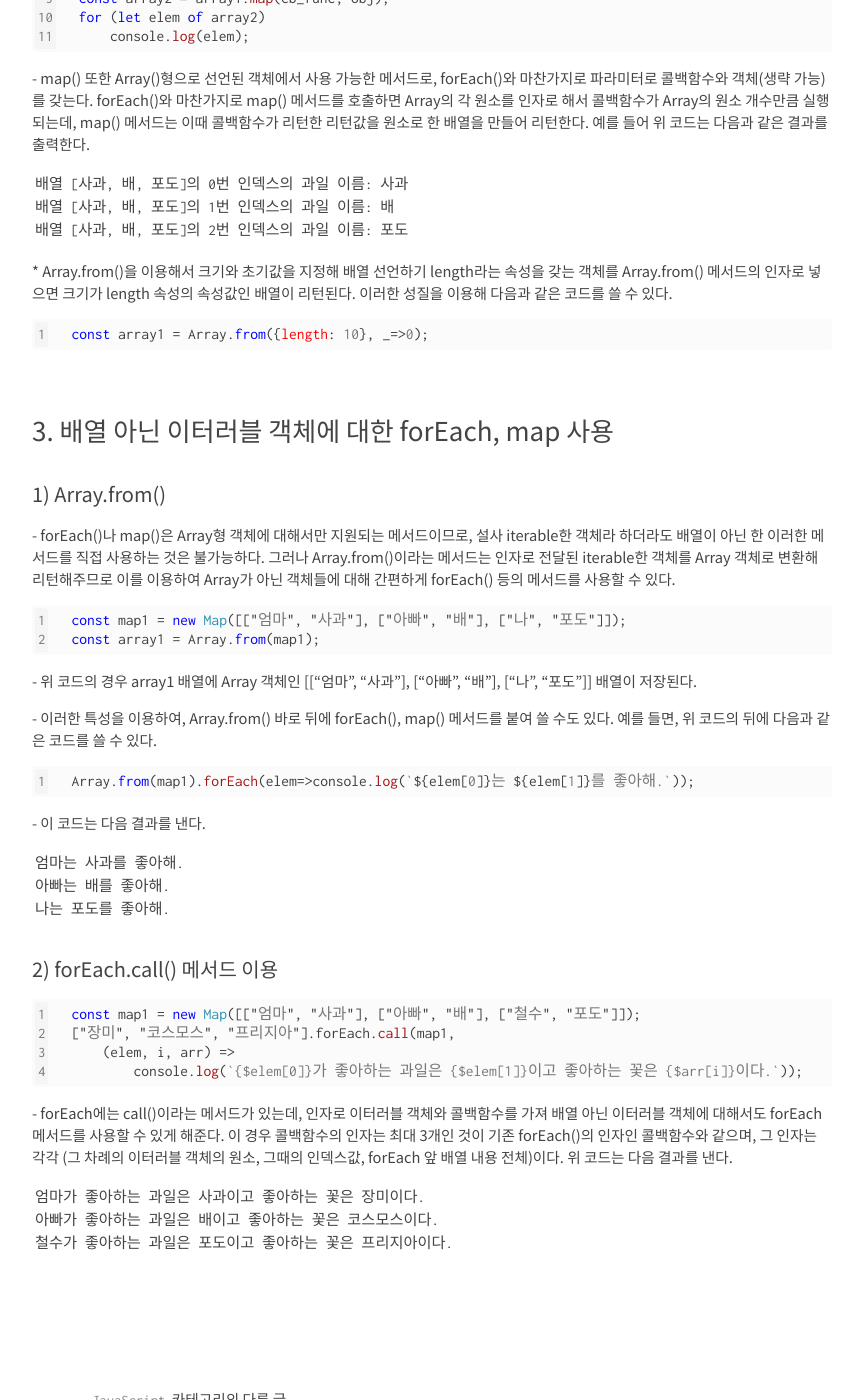
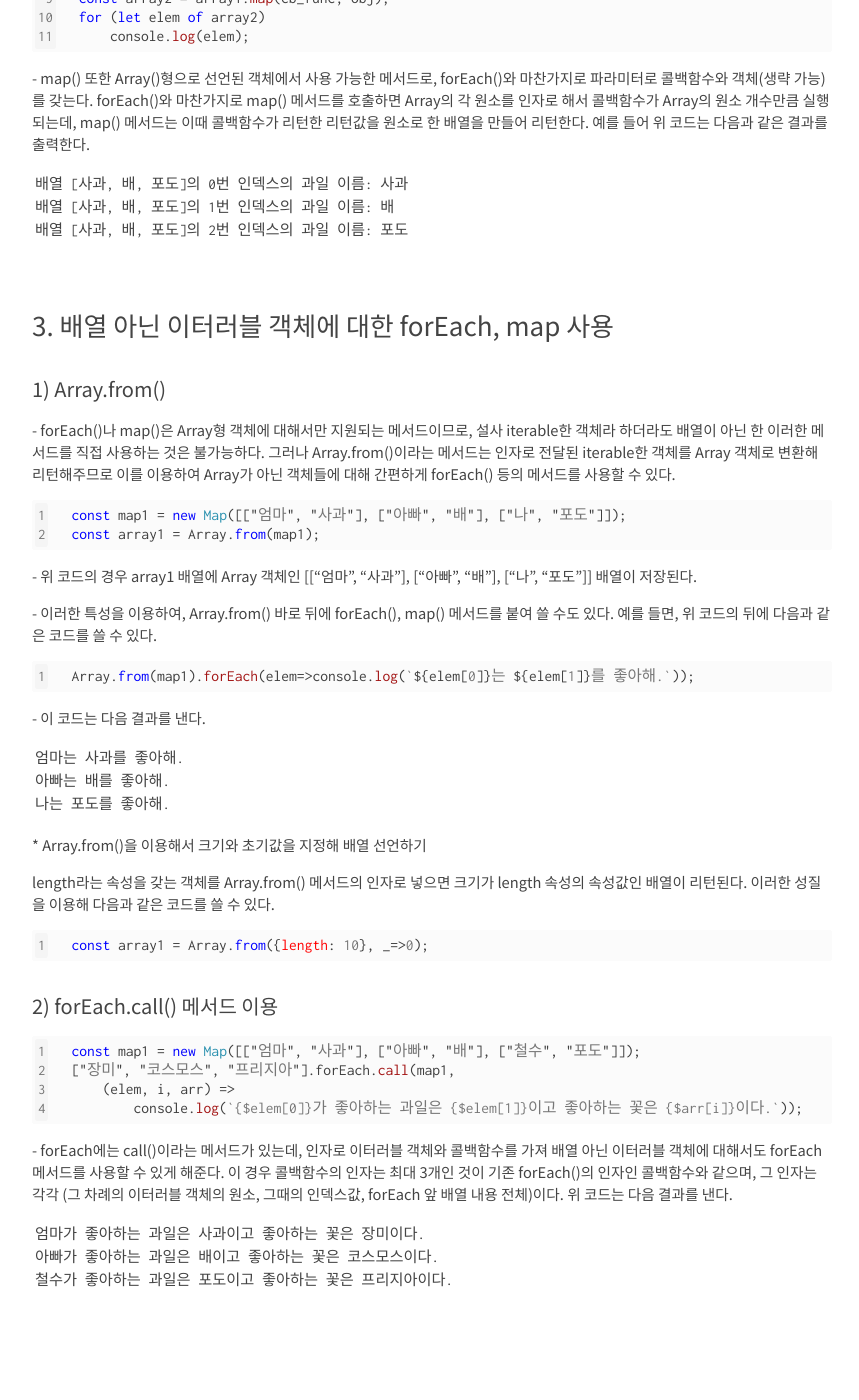
Before and after one commit to kangwooklee29/blog, a Jekyll site: the page built from JavaScript/_posts/2021-09-27-Array의 유용한 메서드들 - forEach(), map(), from().md, in a window 1280 px wide and 1400 px high, scrolled down 1209 px. Shown: the whole window, without its empty margins (208-1067 px from the left). Built offline with Jekyll 4.4.1, drawn with Linux system fonts in a browser that asks for light colours; nearby versions of some CDN libraries; comment, search, counter and statistics services are not loaded; part of the change alters nothing that is shown.

Commit message:
Update 2021-09-27-Array의 유용한 메서드들 - forEach(), map(), from().md

````diff
--- a/JavaScript/_posts/2021-09-27-Array의 유용한 메서드들 - forEach(), map(), from().md
+++ b/JavaScript/_posts/2021-09-27-Array의 유용한 메서드들 - forEach(), map(), from().md
@@ -56,11 +56,6 @@ for (let elem of array2)
 배열 [사과, 배, 포도]의 2번 인덱스의 과일 이름: 포도
 ```
 
-\* Array.from()을 이용해서 크기와 초기값을 지정해 배열 선언하기
-length라는 속성을 갖는 객체를 Array.from() 메서드의 인자로 넣으면 크기가 length 속성의 속성값인 배열이 리턴된다. 이러한 성질을 이용해 다음과 같은 코드를 쓸 수 있다.
-```javascript
-const array1 = Array.from({length: 10}, _=>0);
-```
 
 
 
@@ -91,6 +86,15 @@ Array.from(map1).forEach(elem=>console.log(`${elem[0]}는 ${elem[1]}를 좋아
 나는 포도를 좋아해.
 ```
 
+
+\* Array.from()을 이용해서 크기와 초기값을 지정해 배열 선언하기
+
+length라는 속성을 갖는 객체를 Array.from() 메서드의 인자로 넣으면 크기가 length 속성의 속성값인 배열이 리턴된다. 이러한 성질을 이용해 다음과 같은 코드를 쓸 수 있다.
+```javascript
+const array1 = Array.from({length: 10}, _=>0);
+```
+
+
 #### 2) forEach.call() 메서드 이용
 
 ```javascript
````
